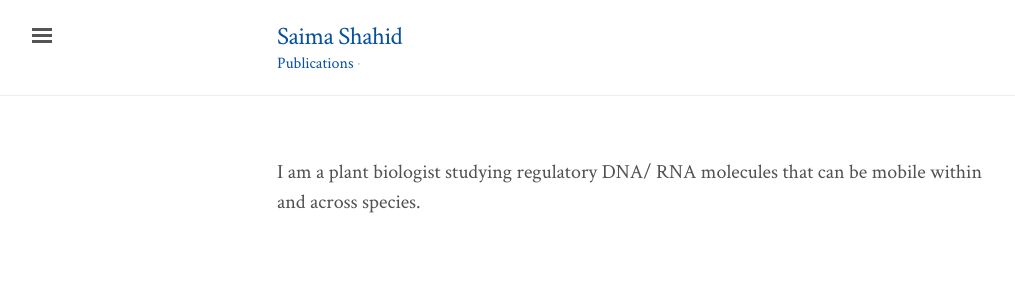
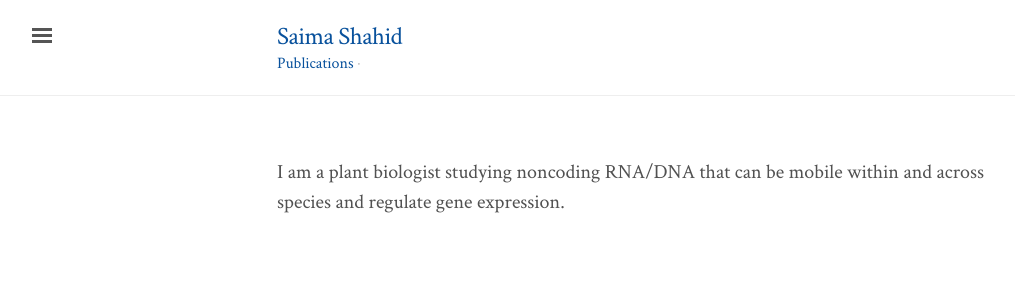
Before and after one commit to shahsam/saimashahid.github.io, a Jekyll site: the page built from index.md, in a window 1280 px wide. Shown: the top 300 px of the page, without its empty margins (3-1018 px from the left). Built offline with Jekyll 4.4.1, drawn with Linux system fonts in a browser that asks for light colours; nearby versions of some CDN libraries.

Commit message:
Update index.md

```diff
--- a/index.md
+++ b/index.md
@@ -3,4 +3,4 @@ layout: default
 title: Home
 ---
 
-I am a plant biologist studying regulatory DNA/ RNA molecules that can be mobile within and across species.
+I am a plant biologist studying noncoding RNA/DNA that can be mobile within and across species and regulate gene expression.
```
